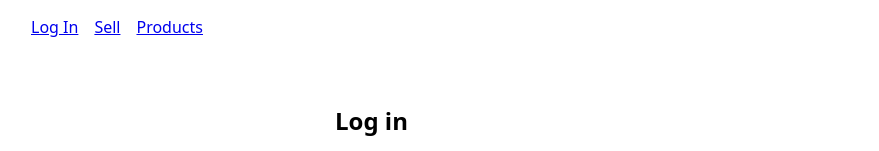
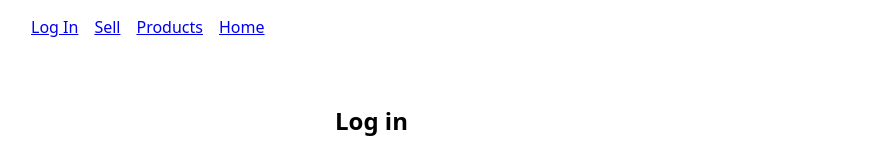
Before and after one commit to IsmailJunior/local-store, a React (Vite) app: page / in a window 1280 px wide. Shown: the top 151 px of the page, without its empty margins (49-928 px from the left). Built offline with nearby package versions, Linux system fonts and the light colour scheme; no server answers.

Commit message:
fixing bugs

```diff
--- a/src/layout/Navigation.jsx
+++ b/src/layout/Navigation.jsx
@@ -23,6 +23,7 @@ export const Navigation = () =>
 		{ user ? <Button variant='contained' onClick={ onLogOutClicked }>Log Out</Button> : <Link to='/log-in'>Log In</Link> }
 		<Link to='/sell'>Sell</Link>
 		<Link to='/products'>Products</Link>
+		<Link to='/'>Home</Link>
 		</Stack>
 		</Box>
 		</Container>
--- a/src/pages/HomePage.jsx
+++ b/src/pages/HomePage.jsx
@@ -1,8 +1,13 @@
-import {Link} from 'react-router-dom'
-export const HomePage = () => {
+import { useSelector } from 'react-redux'
+import Typography from '@mui/material/Typography'
+import {selectUser} from '../featuers/user/userSlice'
+import { light } from '@mui/material/styles/createPalette';
+export const HomePage = () =>
+{
+  const user = useSelector(selectUser)
   return (
     <>
-      <Link to='/register'>Register</Link>
+      <h2>Welcome <Typography fontWeight={light}>{user}</Typography></h2>
     </>
   )
 }
```
